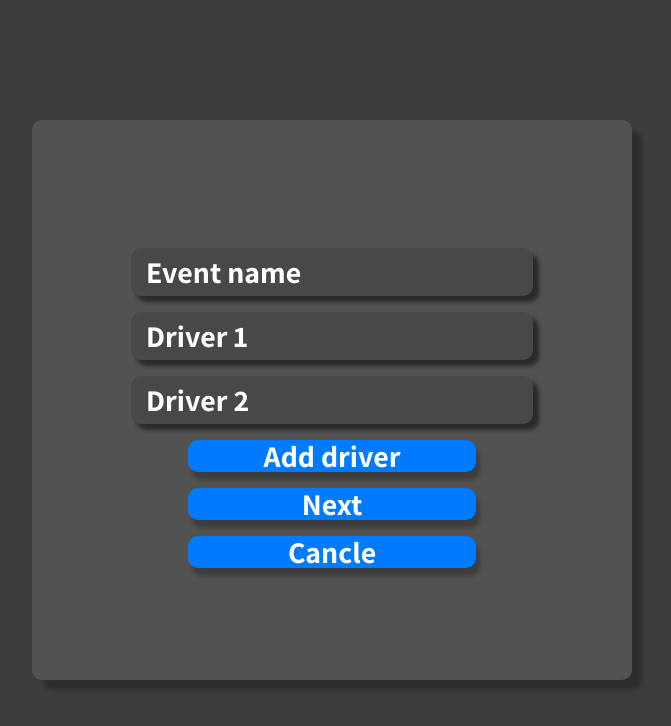
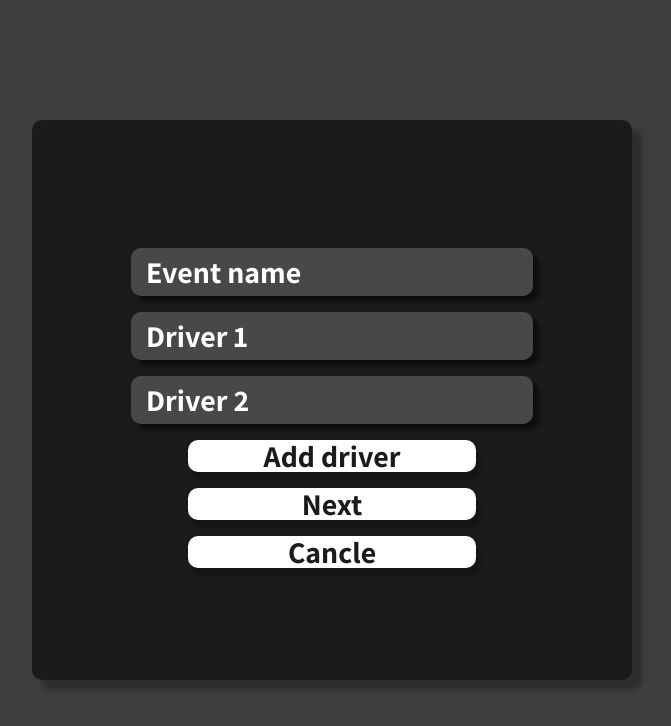
Before and after one commit to AtomicTiger/Karting-manager, a React (Create React App) app: page /create in a window 1280 px wide. Shown: the top 726 px of the page, without its empty margins (308-979 px from the left). Built offline with nearby package versions, Linux system fonts and the light colour scheme.

Commit message:
changed theme colors

```diff
--- a/src/components/eventCreation/eventForms/form.css
+++ b/src/components/eventCreation/eventForms/form.css
@@ -15,7 +15,7 @@
     justify-content: center;
 }
 .EventForm{
-    background: #525252;
+    background: rgb(27, 27, 27);
     box-shadow: 10px 10px 4px rgba(0, 0, 0, 0.25);
     border-radius: 10px;
     display: flex;
--- a/src/components/eventsPage/eventsPage.js
+++ b/src/components/eventsPage/eventsPage.js
@@ -7,11 +7,12 @@ function EventsPage() {
       display: flex;
       flex-direction: column;
       justify-content: center;
-      background-color: #525252;
+      background-color: rgb(27, 27, 27);
       align-self: center;
       height: 80vh;
       width: 961px;
       text-align: center;
+      border-radius:10px;
     `
     const Button = styled.button`
     width: 50%;
--- a/src/components/loginPage/loginForm/loginForm.css
+++ b/src/components/loginPage/loginForm/loginForm.css
@@ -24,8 +24,8 @@
 .button.no-border-but {
     border: none;
     padding: 10px 20px;
-    background-color: #007bff; /* Example button background color */
-    color: white; /* Example text color */
+    background-color: white; /* Example button background color */
+    color: rgb(27, 27, 27); /* Example text color */
     cursor: pointer;
     display: inline-flex; /* To allow flex properties for child */
     align-items: center;
@@ -87,7 +87,7 @@
         transition-duration: 0.5s;
 }
 .inputContainer{
-    background: #525252;
+    background: rgb(27, 27, 27);
     box-shadow: 10px 10px 4px rgba(0, 0, 0, 0.25);
     border-radius: 10px;
     display: flex;
--- a/src/components/loginPage/loginForm/loginForm.js
+++ b/src/components/loginPage/loginForm/loginForm.js
@@ -8,7 +8,7 @@ function LoginForm() {
     const Button = styled.button`
         width: 48%;
         height: 6vh;
-        background: #393C43;
+        background: white;
         box-shadow: 4px 8px 4px rgba(0, 0, 0, 0.25);
         border-radius: 10px;
         font-family: 'Assistant';
@@ -19,7 +19,7 @@ function LoginForm() {
         margin-top: 5vh;
         padding-bottom: 60px;
         align-self: center;
-        color: #FFFFFF;
+        color: rgb(27, 27, 27);
         cursor:pointer;
         user-select:none;
         text-align: center;
--- a/src/components/registerPage/registerForm/registerForm.css
+++ b/src/components/registerPage/registerForm/registerForm.css
@@ -24,8 +24,8 @@
 .button.no-border-but {
     border: none;
     padding: 10px 20px;
-    background-color: #007bff; /* Example button background color */
-    color: white; /* Example text color */
+    background-color: white; /* Example button background color */
+    color: rgb(27, 27, 27); /* Example text color */
     cursor: pointer;
     display: inline-flex; /* To allow flex properties for child */
     align-items: center;
@@ -47,7 +47,7 @@
 }
 
 .button.no-border-but:hover {
-    background-color: #0056b3; /* Darken background color on hover */
+    background-color: #575757; /* Darken background color on hover */
 }
 
 .button.no-border-but a:hover {
@@ -72,7 +72,7 @@
 }
 
 .InputContainer{
-    background: #525252;
+    background: rgb(27, 27, 27);
     box-shadow: 10px 10px 4px rgba(0, 0, 0, 0.25);
     border-radius: 10px;
     display: flex;
```
